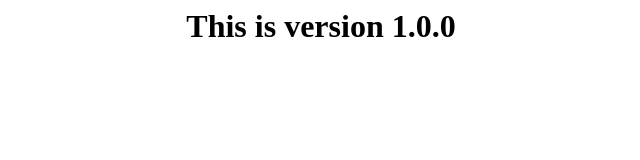
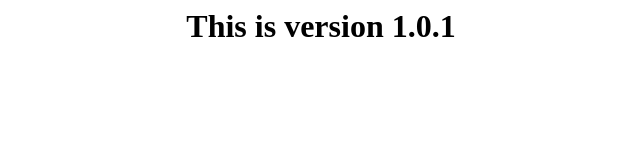
Before and after one commit to harris42-uw/devops, a plain HTML site: page index.html in a window 1280 px wide. Shown: the full height of the page, 319-959 px from the left. Drawn offline with Linux system fonts and the light colour scheme.

Commit message:
End h1 tag

```diff
--- a/index.html
+++ b/index.html
@@ -1 +1 @@
-<center><h1>This is version 1.0.0</center>
+<center><h1>This is version 1.0.1</h1></center>
```
